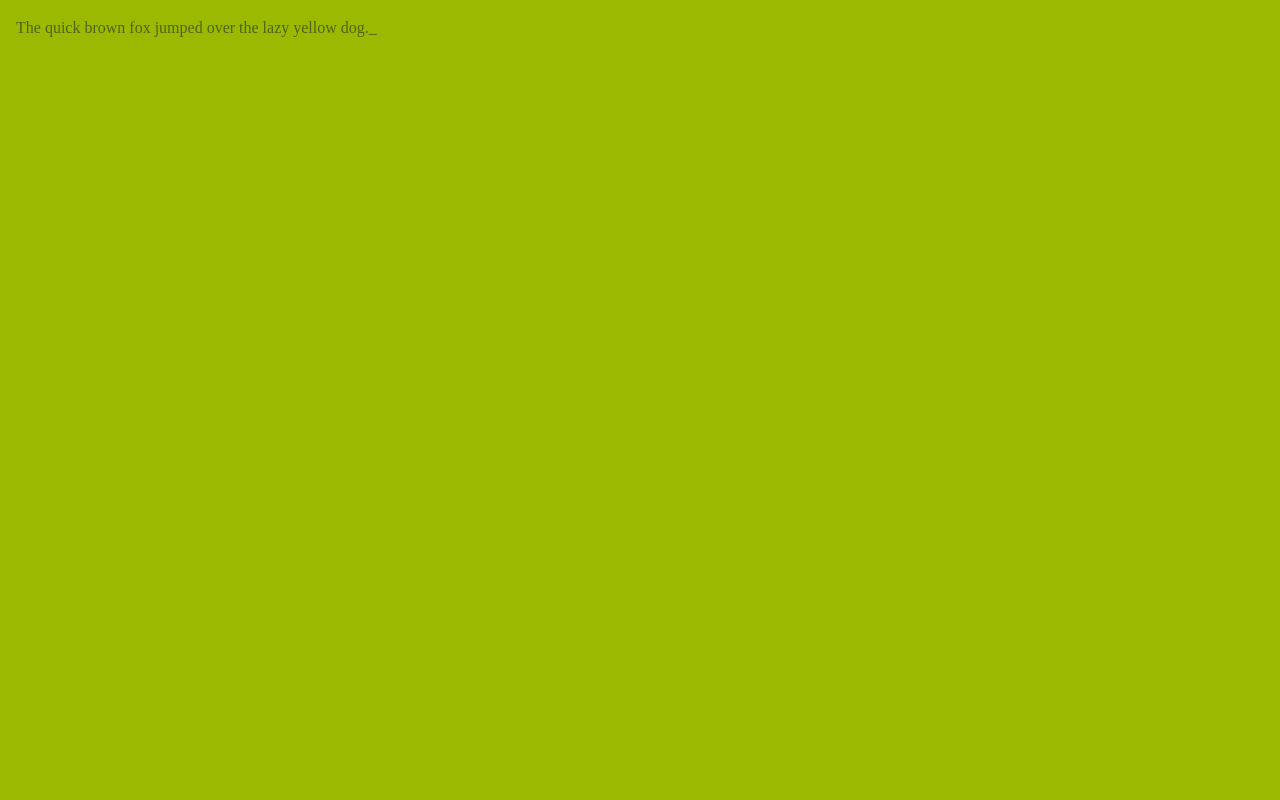
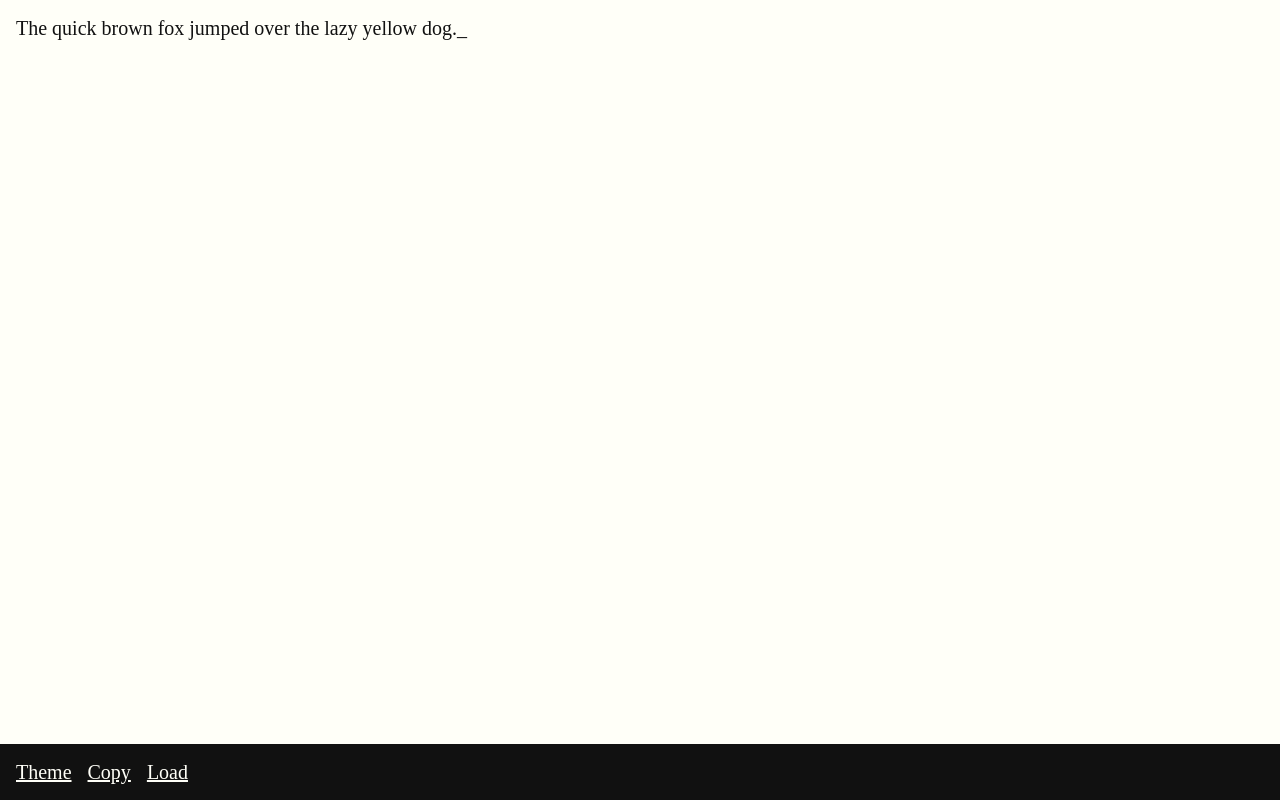
Before and after one commit to jpnance/pwapoc, a website: page index.html in a window 1280 px wide. Drawn offline with Linux system fonts and the light colour scheme; a web font is replaced by a local one.

Commit message:
A bunch of stuff.

```diff
--- a/css/style.css
+++ b/css/style.css
@@ -1,14 +1,29 @@
 @import url(https://db.onlinewebfonts.com/c/dd053b079ba96b177b08e16b81b3ae1f?family=F5x7+Dot+matrix+Character+LCD+font);
 
-body {
-  font-family: sans-serif;
+.lcd-theme {
+  --bg: rgb(155, 185, 0);
+  --fg: rgb(80, 100, 30);
+  --font: "F5x7 Dot matrix Character LCD font";
+}
+
+.eink-theme {
+  --bg: #fffff8;
+  --fg: #111111;
+  --font: "Victor Mono";
+}
+
+body,
+pre {
+  font-family: var(--font);
+  font-size: 20px;
 }
 
 html,
 .fullscreen {
-  background-color: rgb(155, 185, 0);
-  color: rgb(80, 100, 30);
+  background-color: var(--bg);
+  color: var(--fg);
   display: flex;
+  flex-direction: column;
   height: 100%;
   line-height: 1.5rem;
   margin: 0;
@@ -16,18 +31,38 @@ html,
 }
 
 .container {
+  flex-grow: 1;
   padding: 1rem;
   text-align: left;
 }
 
-pre {
-  font-family: "F5x7 Dot matrix Character LCD font";
+footer {
+  background-color: var(--fg);
+  display: flex;
+  gap: 1rem;
+  padding: 1rem;
+
+  a {
+    color: var(--bg);
+  }
+}
+
+textarea:focus {
+  border: none;
+  outline: none;
+}
+
+textarea {
+  border: 0;
+  background-color: transparent;
+  height: 100%;
+  resize: none;
+  width: 100%;
 }
 
 .input,
 .cursor {
   display: inline;
-  font-size: 1rem;
   white-space: pre-wrap;
 }
 
--- a/index.html
+++ b/index.html
@@ -10,11 +10,17 @@
     <link rel="stylesheet" href="css/style.css" />
     <link rel="manifest" href="/manifest.json" />
   </head>
-  <body class="fullscreen">
+  <body class="eink-theme fullscreen">
     <div class="container">
       <pre class="input">The quick brown fox jumped over the lazy yellow dog.</pre><pre class="cursor blink">_</pre>
     </div>
 
+    <footer>
+      <a href="#">Theme</a>
+      <a href="#">Copy</a>
+      <a href="#">Load</a>
+    </footer>
+
     <script src="js/main.js"></script>
   </body>
 </html>
```
